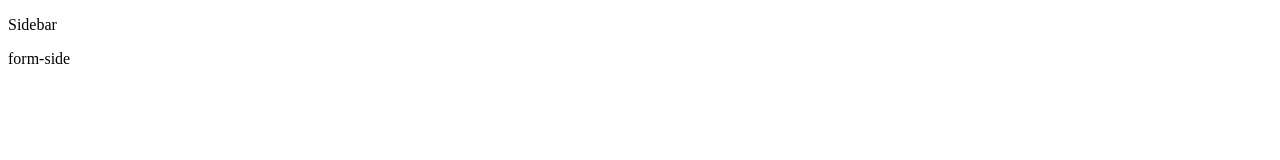
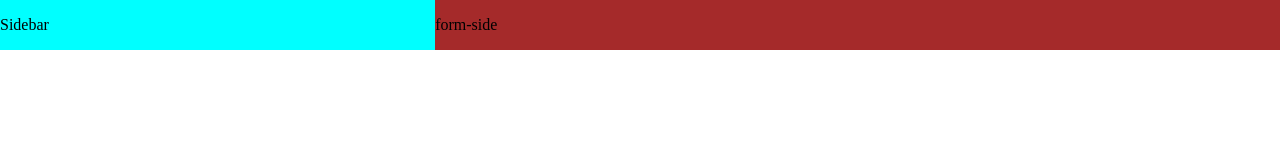
Before and after one commit to thomasthomsen16/Sign-up-form-OdinProject, a plain HTML site: page index.html in a window 1280 px wide. Drawn offline with Linux system fonts and the light colour scheme.

Commit message:
Add flexbox to layout structure in 1/3 left, 2/3 right

```diff
--- a/styles.css
+++ b/styles.css
@@ -3,6 +3,26 @@
     src: url(./Assets/Norse-Bold.otf);
 }
 
+body {
+    margin: 0;
+    padding: 0;
+}
+
 h1 {
     font-family: 'Norse Logo', sans-serif;
 }
+.sidebar {
+    background-color: aqua;
+    width: 34%;
+}
+
+.form-side {
+    background-color: brown;
+    width: 66%;
+}
+
+.wrapper {
+    display: flex;
+    padding: none;
+    margin: none;
+}
```
